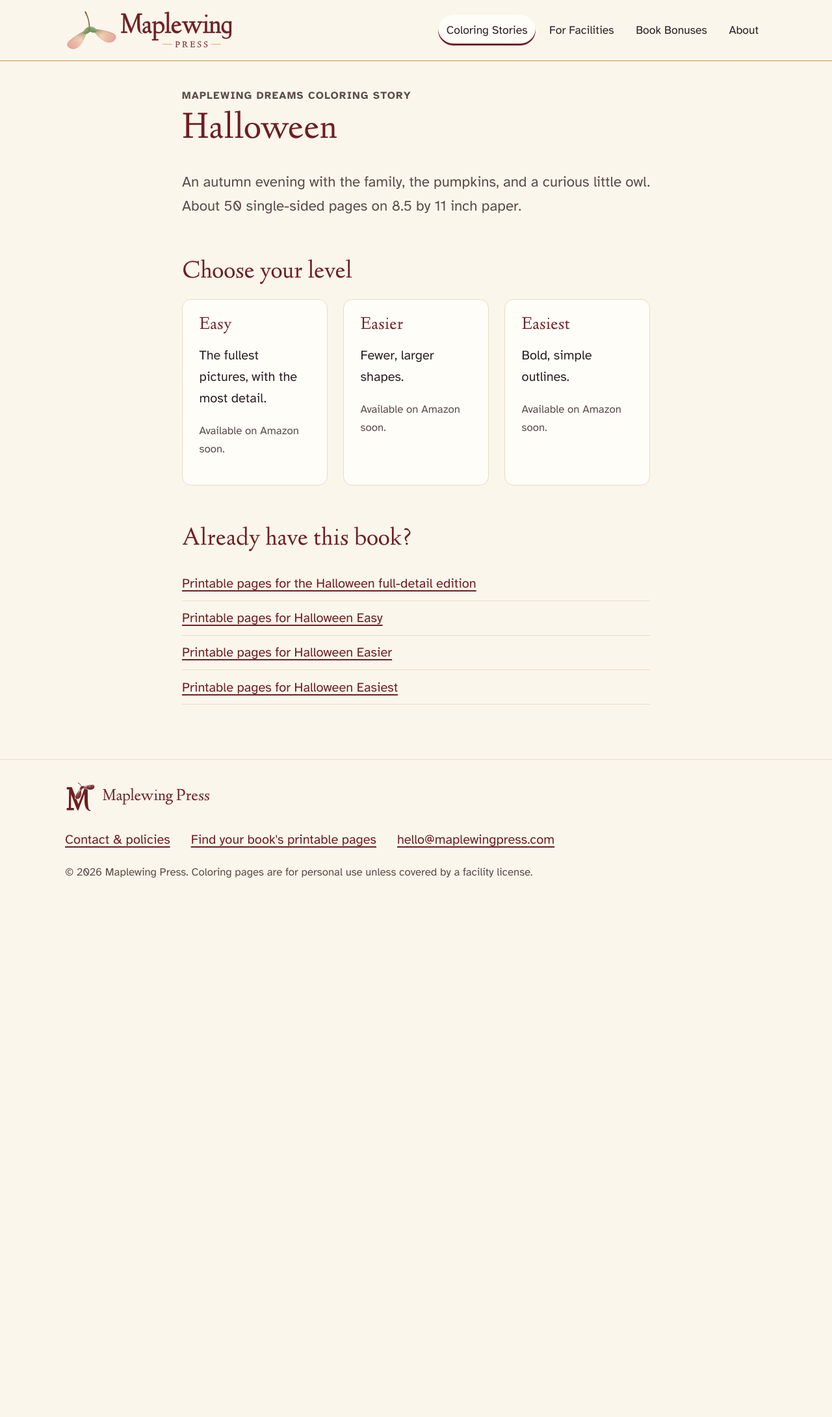
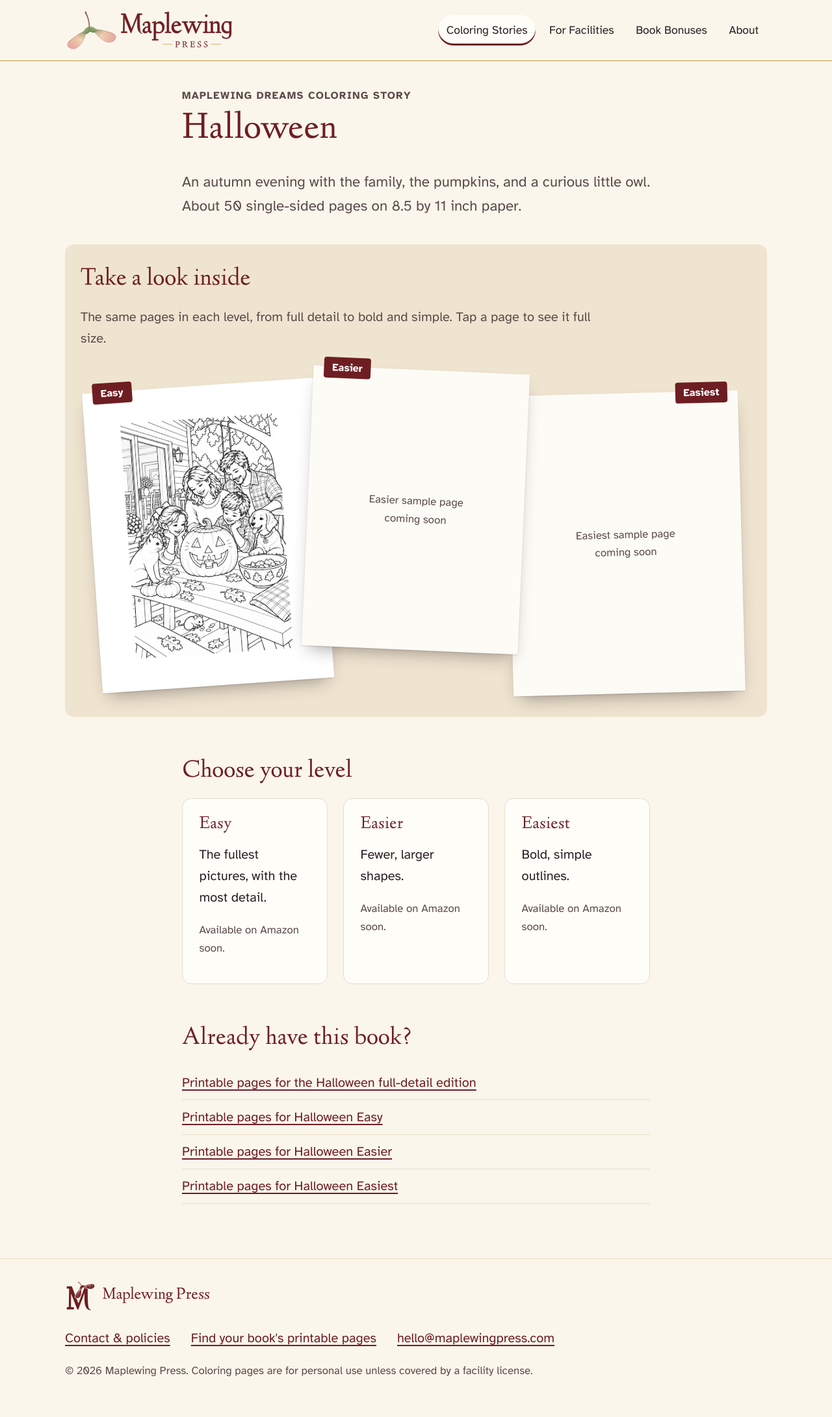
Before and after one commit to maplewingpress/maplewingpress, a Jekyll site: the page built from dreams/halloween/index.html, in a window 1280 px wide. Shown: the whole page at 65% size. Built offline with Jekyll 4.4.1, drawn with Linux system fonts in a browser that asks for light colours; before the commit the page ends 1412 px from its top, so only the background shows below that.

Commit message:
Show sample pages as scattered sheets on book pages; Christmas is next
Adds a sample-pages include driven by page front matter (one sheet per
level, blank 'coming soon' sheet until art exists), uses Halloween Easy
scene 24 as the first sample, and swaps the Dreams 'coming next' card to
Christmas.

Co-Authored-By: Claude Opus 5.5 (1M context) <noreply@anthropic.com>
Claude-Session: https://claude.ai/code/session_01ExhB8rXZm56c3hBbj4GzvL

```diff
--- /dev/null
+++ b/_includes/sample-pages.html
@@ -0,0 +1,25 @@
+{% comment %}
+  Sample pages laid out like sheets of paper on a table.
+  List them in the page's front matter under `samples:` (level, image, alt).
+  A sample with no image shows a blank sheet marked "coming soon".
+{% endcomment %}
+{% if page.samples %}
+<section class="strewn" aria-labelledby="samples-h">
+  <h2 id="samples-h">{{ page.samples_heading | default: "Take a look inside" }}</h2>
+  <p class="strewn-intro">The same pages in each level, from full detail to bold and simple. Tap a page to see it full size.</p>
+  <ul class="sheets">
+    {% for s in page.samples %}
+    <li class="sheet">
+      <p class="sheet-label">{{ s.level }}</p>
+      {% if s.image %}
+      <a class="sheet-paper" href="{{ s.image | relative_url }}">
+        <img src="{{ s.image | relative_url }}" alt="{{ s.alt }}" width="900" height="1174" loading="lazy">
+      </a>
+      {% else %}
+      <div class="sheet-paper sheet-blank"><span>{{ s.level }} sample page<br>coming soon</span></div>
+      {% endif %}
+    </li>
+    {% endfor %}
+  </ul>
+</section>
+{% endif %}
--- a/assets/css/site.css
+++ b/assets/css/site.css
@@ -106,6 +106,22 @@ a:hover { color: var(--burgundy-dark); text-decoration-thickness: .14em; }
 .link-list { list-style: none; padding: 0; }
 .link-list li { padding: .6rem 0; border-bottom: 1px solid var(--rule); }
 
+/* Sample pages: sheets of paper scattered on a table */
+.strewn { position: relative; width: min(1080px, calc(100vw - 2.5rem)); left: 50%; transform: translateX(-50%); margin: 2.5rem 0 1rem; padding: 2rem 1.5rem 4.5rem; background: #EFE4D0; border-radius: var(--radius); }
+.strewn h2 { margin-top: 0; }
+.strewn-intro { color: var(--muted); max-width: 40em; }
+.sheets { list-style: none; margin: 2rem 0 0; padding: 0 1rem; display: grid; grid-template-columns: repeat(3, 1fr); align-items: start; }
+.sheet { position: relative; }
+.sheet:nth-child(1) { transform: rotate(-4deg) translateY(1.5rem); z-index: 1; margin-right: -1.5rem; }
+.sheet:nth-child(2) { transform: rotate(2.5deg); z-index: 2; }
+.sheet:nth-child(3) { transform: rotate(-1.5deg) translateY(2.25rem); z-index: 1; margin-left: -1.5rem; }
+.sheet-label { position: absolute; top: -.9rem; left: 1rem; z-index: 3; margin: 0; background: var(--burgundy); color: #fff; font-weight: 700; font-size: 1rem; padding: .2rem .8rem; border-radius: 4px; }
+.sheet-paper { display: block; aspect-ratio: 8.5 / 11; background: #fff; padding: 4%; box-shadow: 0 1px 2px rgba(42,32,34,.15), 0 14px 28px -12px rgba(42,32,34,.45); }
+.sheet-paper img { display: block; width: 100%; height: 100%; object-fit: contain; }
+.sheet-blank { display: grid; place-items: center; text-align: center; color: var(--muted); font-size: 1.05rem; background: #FDFBF6; }
+.sheet:nth-child(3) .sheet-label { left: auto; right: 1rem; }
+a.sheet-paper:focus-visible { outline-offset: 6px; }
+
 /* Bonus pages */
 .steps { counter-reset: step; list-style: none; padding: 0; margin: 2rem 0; }
 .steps li { counter-increment: step; position: relative; padding-left: 4rem; margin-bottom: 1.5rem; }
@@ -144,6 +160,13 @@ a:hover { color: var(--burgundy-dark); text-decoration-thickness: .14em; }
   .card { padding: 1.25rem; }
   .split { gap: 1rem; padding-bottom: 2.5rem; }
   .steps li { padding-left: 3.4rem; }
+  .strewn { padding: 1.5rem 1rem 2.5rem; }
+  .sheet:nth-child(3) .sheet-label { left: 1rem; right: auto; }
+  .sheets { grid-template-columns: 1fr; gap: 2.25rem; padding: 0 .5rem; }
+  .sheet:nth-child(n) { margin: 0; width: 88%; }
+  .sheet:nth-child(1) { transform: rotate(-3deg); }
+  .sheet:nth-child(2) { transform: rotate(2.5deg); justify-self: end; }
+  .sheet:nth-child(3) { transform: rotate(-1.5deg); }
 }
 
 @media (prefers-reduced-motion: reduce) { * { transition: none !important; animation: none !important; } }
--- a/dreams/halloween/index.html
+++ b/dreams/halloween/index.html
@@ -4,8 +4,17 @@ section: dreams
 title: Halloween
 eyebrow: Maplewing Dreams coloring story
 description: The Maplewing Dreams Halloween coloring story, in Easy, Easier and Easiest levels.
+# Sample pages from the back cover, one per level. Add the Easier and Easiest images when they are ready.
+samples:
+  - level: Easy
+    image: /assets/img/samples/halloween-e1-24.jpg
+    alt: "Easy level sample page: the family gathers around a finished jack-o'-lantern on the porch table, with Kip the cat, Daisy the dog and a little mouse below."
+  - level: Easier
+  - level: Easiest
 ---
 <p class="lead">An autumn evening with the family, the pumpkins, and a curious little owl. About 50 single-sided pages on 8.5 by 11 inch paper.</p>
+
+{% include sample-pages.html %}
 
 <h2>Choose your level</h2>
 <div class="grid three">
--- a/dreams/index.html
+++ b/dreams/index.html
@@ -19,7 +19,7 @@ description: Coloring stories for older adults in a classic 1950s storybook styl
   </article>
   <article class="card book muted">
     <div class="book-art" aria-hidden="true">Coming next</div>
-    <h3>Monarch's Journey</h3>
-    <p>Following a monarch butterfly through the garden. Coming soon.</p>
+    <h3>Christmas</h3>
+    <p>The family's next story, coming soon.</p>
   </article>
 </div>
```
Also changed, not shown: assets/img/samples/halloween-e1-24.jpg (added).
